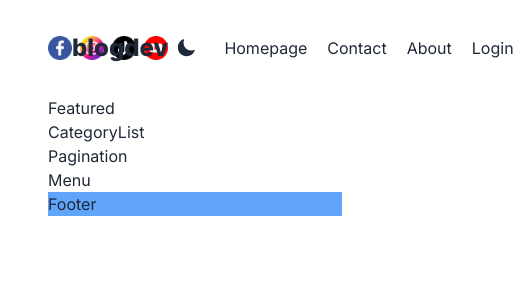
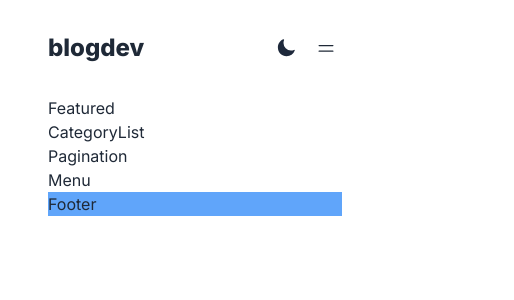
Before and after one commit to martinsuhendra/next-template-app, a Next.js app: page / in a window 390 px wide. Shown: the top 300 px of the page, 514 px wide, since content can reach past the window. Built offline with nearby package versions, Linux system fonts and the light colour scheme.

Commit message:
chore: finishing navbar component and burger menu

```diff
--- /dev/null
+++ b/src/components/BurgerMenu.tsx
@@ -0,0 +1,47 @@
+import { Bars2Icon } from '@heroicons/react/24/solid'
+import Link from 'next/link'
+
+import AuthLink from './AuthLink'
+
+function BurgerMenu() {
+  return (
+    <div>
+      <input id="drawer" type="checkbox" className="drawer-toggle" />
+      <div className="drawer-content flex flex-col">
+        <label
+          htmlFor="drawer"
+          className="btn btn-sm btn-square btn-ghost md:hidden transition-colors hover:bg-zinc-100 dark:hover:bg-zinc-700"
+        >
+          <Bars2Icon className="h-5 w-5" />
+        </label>
+      </div>
+      <div className="drawer-side">
+        <label htmlFor="drawer" className="drawer-overlay" />
+        <ul className="menu p-4 w-80 min-h-full bg-base-200 gap-1">
+          <li>
+            <div
+              id="logo"
+              className="flex-1 sm:text-left md:text-center text-2xl font-extrabold"
+            >
+              blogdev
+            </div>
+          </li>
+          <li>
+            <Link href="/">Homepage</Link>
+          </li>
+          <li>
+            <Link href="/">Contact</Link>
+          </li>
+          <li>
+            <Link href="/">Abouth</Link>
+          </li>
+          <li>
+            <AuthLink />
+          </li>
+        </ul>
+      </div>
+    </div>
+  )
+}
+
+export default BurgerMenu
--- a/src/components/Navbar.tsx
+++ b/src/components/Navbar.tsx
@@ -2,28 +2,44 @@ import Image from 'next/image'
 import Link from 'next/link'
 
 import AuthLink from './AuthLink'
+import BurgerMenu from './BurgerMenu'
 import ThemeToggle from './ThemeToggle'
 
 function Navbar() {
   return (
-    <div className="flex justify-between items-center h-24">
-      <div id="social" className="flex flex-1 gap-2">
+    <nav className="flex justify-between items-center h-24">
+      <div id="social" className="flex-1 gap-2 md:flex hidden">
         <Image src="/facebook.png" alt="facebook" width={24} height={24} />
         <Image src="/instagram.png" alt="instagram" width={24} height={24} />
         <Image src="/tiktok.png" alt="tiktok" width={24} height={24} />
         <Image src="/youtube.png" alt="youtube" width={24} height={24} />
       </div>
-      <div id="logo" className="flex-1 text-center text-2xl font-extrabold">
+      <div
+        id="logo"
+        className="flex-1 sm:text-left md:text-center text-2xl font-extrabold"
+      >
         blogdev
       </div>
-      <div id="links" className="flex flex-1 gap-5 justify-end items-center">
+      <div
+        id="links"
+        className="flex flex-1 gap-2 md:gap-5 justify-end items-center"
+      >
         <ThemeToggle />
-        <Link href="/">Homepage</Link>
-        <Link href="/">Contact</Link>
-        <Link href="/">About</Link>
-        <AuthLink />
+        <Link className="hidden md:inline" href="/">
+          Homepage
+        </Link>
+        <Link className="hidden md:inline" href="/">
+          Contact
+        </Link>
+        <Link className="hidden md:inline" href="/">
+          About
+        </Link>
+        <div className="hidden md:inline">
+          <AuthLink />
+        </div>
+        <BurgerMenu />
       </div>
-    </div>
+    </nav>
   )
 }
 
--- a/src/components/ThemeToggle.tsx
+++ b/src/components/ThemeToggle.tsx
@@ -13,6 +13,7 @@ function ThemeButton() {
   const { resolvedTheme, setTheme } = useTheme()
 
   const [mounted, setMounted] = useState(false)
+
   useEffect(() => setMounted(true), [])
 
   if (!mounted) {
@@ -23,7 +24,7 @@ function ThemeButton() {
     <button
       aria-label="Toggle Dark Mode"
       type="button"
-      className="flex items-center justify-center rounded-lg p-2 transition-colors hover:bg-zinc-100 dark:hover:bg-zinc-700"
+      className="transition-colors hover:bg-zinc-100 dark:hover:bg-zinc-700 btn btn-sm btn-square btn-ghost"
       onClick={() =>
         setTheme(resolvedTheme === Themes.Dark ? Themes.Light : Themes.Dark)
       }
```
Also changed, not shown: .eslintrc.js.
